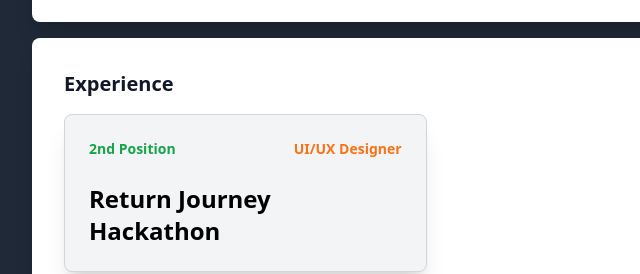
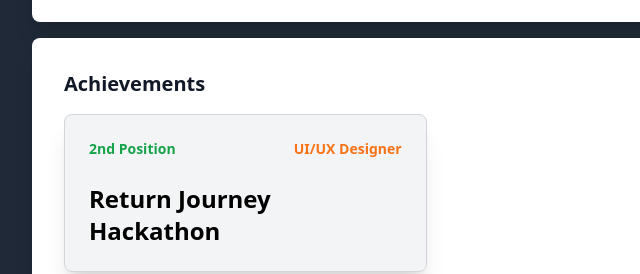
Before and after one commit to Developer-Sahil/About-Me, a plain HTML site: page index.html in a window 1280 px wide. Shown: the part 3210-3484 px from the top of the page, 0-640 px from the left. Drawn offline with nearby package versions, Linux system fonts and the light colour scheme.

Commit message:
Update index.html

```diff
--- a/index.html
+++ b/index.html
@@ -471,7 +471,7 @@
                     </div>
                 </div>
                 <div class="flex-1 bg-white rounded-lg shadow-xl mt-4 p-8">
-                    <h4 class="text-xl text-gray-900 font-bold">Experience</h4>
+                    <h4 class="text-xl text-gray-900 font-bold">Achievements</h4>
 
                     <div class="grid grid-cols-1 lg:grid-cols-3 gap-8 mt-4">
                         <div class="px-6 py-6 bg-gray-100 border border-gray-300 rounded-lg shadow-xl">
```
